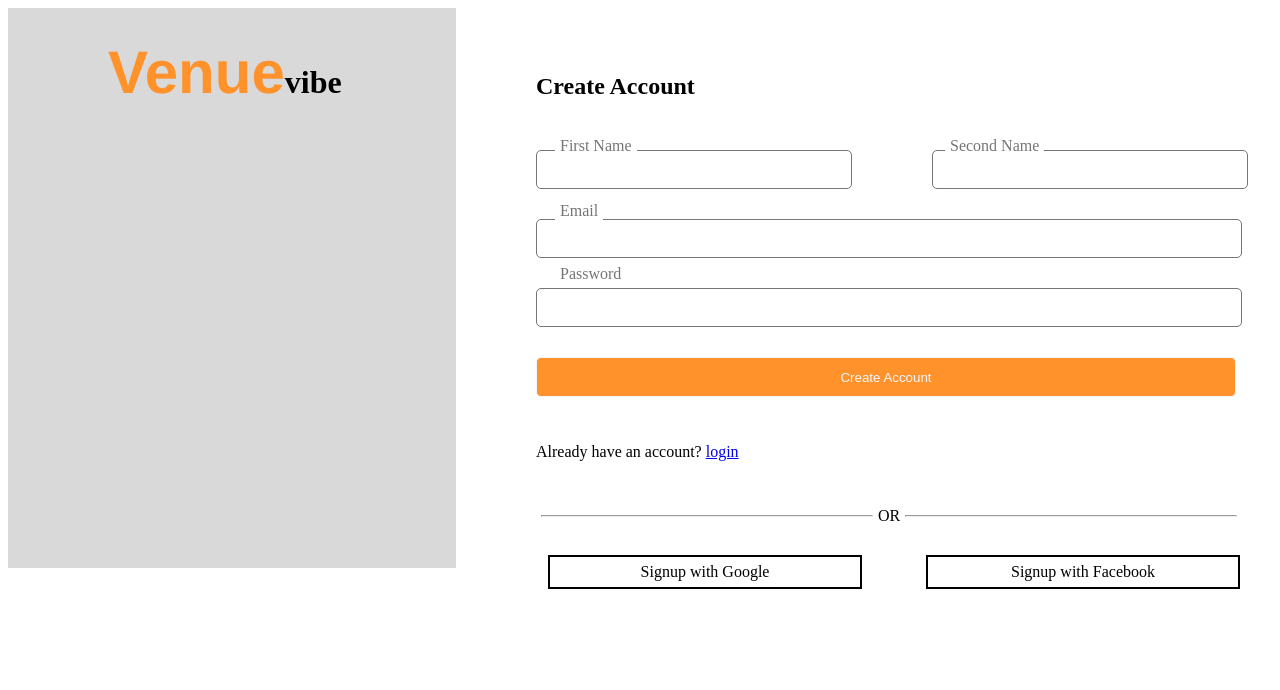
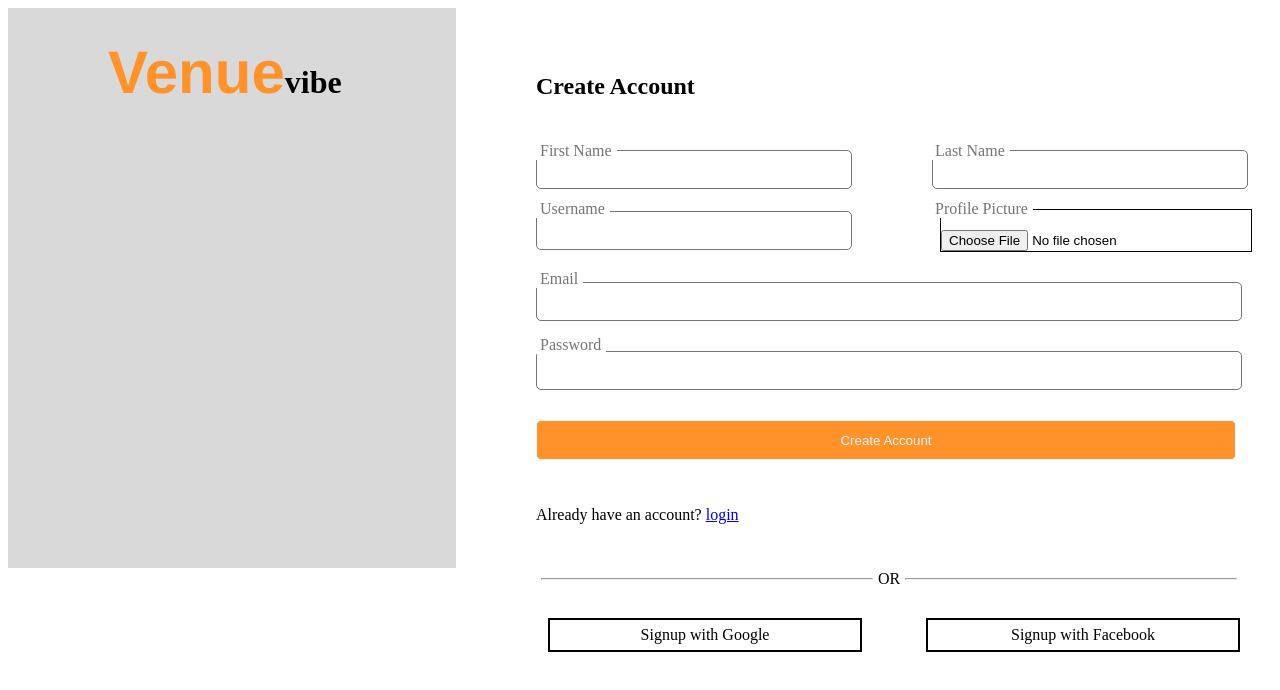
Before and after one commit to kenmusau/venueVibe-client, a React (Create React App) app: page /signup in a window 1280 px wide. Shown: the top 690 px of the page. Built offline with nearby package versions, Linux system fonts and the light colour scheme.

Commit message:
tweaking css

```diff
--- a/src/App.css
+++ b/src/App.css
@@ -160,7 +160,37 @@
     height: 100%;
   }
 
+  .names{
+    display: flex;
+  }
+
   .names input{
+    margin-top: 20px;
+    width: 310px;
+    height: 35px;
+    border: 1px solid #767575;
+    border-radius: 5px;
+    margin-left: 80px;
+  }
+
+  .user-preference{
+    display: flex;
+    align-items: center;
+    justify-content: space-between;
+  }
+
+  .picture-div{
+    margin-top: 20px;
+    border: 1px solid black;
+    width: 310px;
+    margin-right: 20px;
+  }
+
+  .picture-div input{
+    margin-top: 20px;
+  }
+
+  .username-input input{
     margin-top: 20px;
     width: 310px;
     height: 35px;
@@ -194,7 +224,6 @@
   .signup-form{
     display: flex;
     flex-direction: column;
-    /* align-items: center; */
   }
 
   .right h2{
@@ -288,8 +317,8 @@
 
   .firstname{
     position: absolute;
-    left: 555px;
-    top: 137px;
+    left: 535px;
+    top: 142px;
     z-index: 1;
     background-color: white;
     padding-left: 5px;
@@ -297,10 +326,10 @@
     color: #767575;
   }
 
-  .secondname{
+  .lastname{
     position: absolute;
-    top: 137px;
-    left: 945px;
+    top: 142px;
+    left: 930px;
     z-index: 1;
     background-color: white;
     padding-left: 5px;
@@ -310,8 +339,8 @@
 
   .email{
     position: absolute;
-    left: 555px;
-    top: 202px;
+    left: 535px;
+    top: 270px;
     z-index: 1;
     background-color: white;
     padding-left: 5px;
@@ -321,11 +350,33 @@
 
   .password{
     position: absolute;
-    left: 555px;
-    top: 265px;
+    left: 535px;
+    top: 336px;
     z-index: 1;
     background-color: white;
     padding-left: 5px;
     padding-right: 5px;
     color: #767575;
-  }
+}
+
+.username{
+    position: absolute;
+    left: 535px;
+    top: 200px;
+    z-index: 1;
+    background-color: white;
+    padding-left: 5px;
+    padding-right: 5px;
+    color: #767575;
+}
+
+.profile-picture{
+    position: absolute;
+    left: 930px;
+    top: 200px;
+    z-index: 1;
+    background-color: white;
+    padding-left: 5px;
+    padding-right: 5px;
+    color: #767575;
+}
--- a/src/pages/Signup.js
+++ b/src/pages/Signup.js
@@ -1,16 +1,20 @@
 import React, { useState } from 'react'
+import { useForm } from 'react-hook-form';
 
-function Signup() {
+function Signup({ onSave }) {
+
+    const { register, handleSubmit } = useForm()
 
     const [inputs, setInputs] = useState({
-        firstName: "",
-        secondName: "",
+        first_name: "",
+        last_name: "",
         email: "",
         password: "",
-        category: ""
+        username: "",
+        profile_picture: ""
     })
 
-    const { firstName, secondName, email, password, category } = inputs;
+    const { first_name, last_name, email, password, username, profile_picture } = inputs;
 
     // const [firstName, setFirstName] = useState("")
     // const [secondName, setSecondName] = useState("")
@@ -25,17 +29,16 @@ function Signup() {
         })
     }
 
-    function handleSubmit(e){
-        e.preventDefault()
-
-        fetch("",{
-            method: "POST",
-            body: JSON.stringify(inputs),
-            headers:{
-                "Content-Type": "application/json"
-            },
-        })
-        .then(resp => resp.json)
+    function handleFormSubmit(formValues){
+        // fetch("",{
+        //     method: "POST",
+        //     body: JSON.stringify(inputs),
+        //     headers:{
+        //         "Content-Type": "application/json"
+        //     },
+        // })
+        // .then(resp => resp.json)
+        onSave(formValues)
     }
 
   return (
@@ -46,42 +49,43 @@ function Signup() {
         <div className='right'>
             <h2>Create Account</h2>
             <div className='signup-form'>
-                <form onSubmit={handleSubmit}>
+                <form onSubmit={handleSubmit(handleFormSubmit)}>
                     <div className='form'>
                         <div className='names'>
+                            <div>
                                 <input
                                 className='first-input'
                                 type="text"
-                        name="firstName"
-                        value={firstName}
-                        onChange={handleInputs}
+                                {...register("first_name")}
                                 />
                                 <label className='firstname'>First Name</label>
+                            </div>
+                            <div>
                                 <input
-                        name='secondName'
-                        value={secondName}
-                        type="text"
-                        onChange={handleInputs}
+                                {...register("last_name")}
                                 />
-                        <label  className='secondname'>Second Name</label>
+                                <label  className='lastname'>Last Name</label>
+                            </div>
+                        </div>
+                        <div className='user-preference'>
+                                <div className='username-input'>
+                                    <input {...register("username")}/>
+                                    <label className='username'>Username</label>
+                                </div>
+                                <div className='picture-div'>
+                                    <input {...register("profile_picture")} type='file'/>
+                                    <label className='profile-picture'>Profile Picture</label>
+                                </div>
                         </div>
                         <div className='email-div'>
                             <input
-                            value={email}
-                            name='email'
-                            type='email'
-                            required
-                            onChange={handleInputs}
-
+                                {...register("email")}
                             />
                             <label className='email'>Email</label>
                         </div>
                             <div className='password-div'>
                                 <input
-                            value={password}
-                            name='password'
-                            type="password"
-                            required
+                                {...register("password")}
                                 />
                                 <label className='password'>Password</label>
                             </div>
```
Lines whose indentation alone changed are shown as unchanged.
